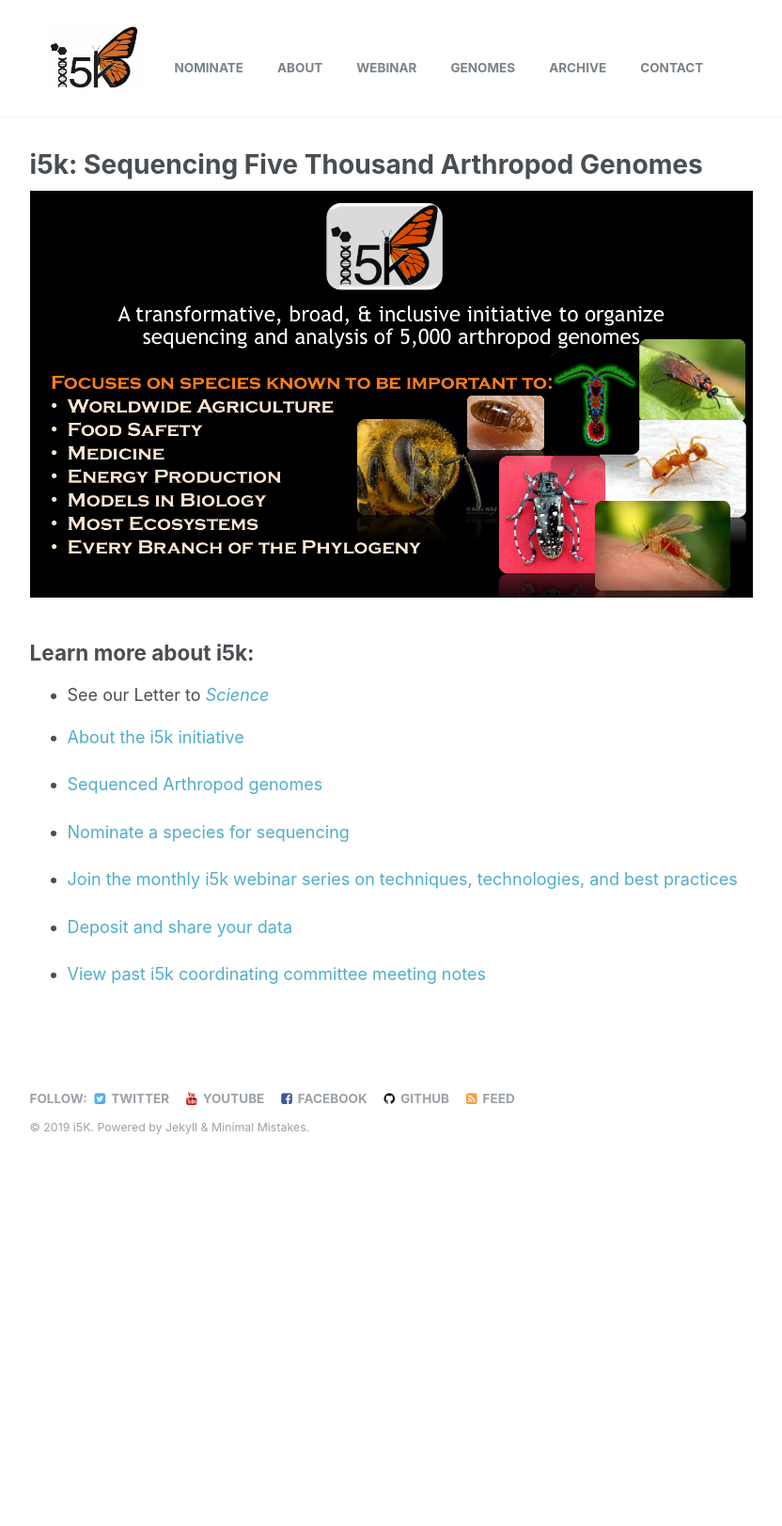
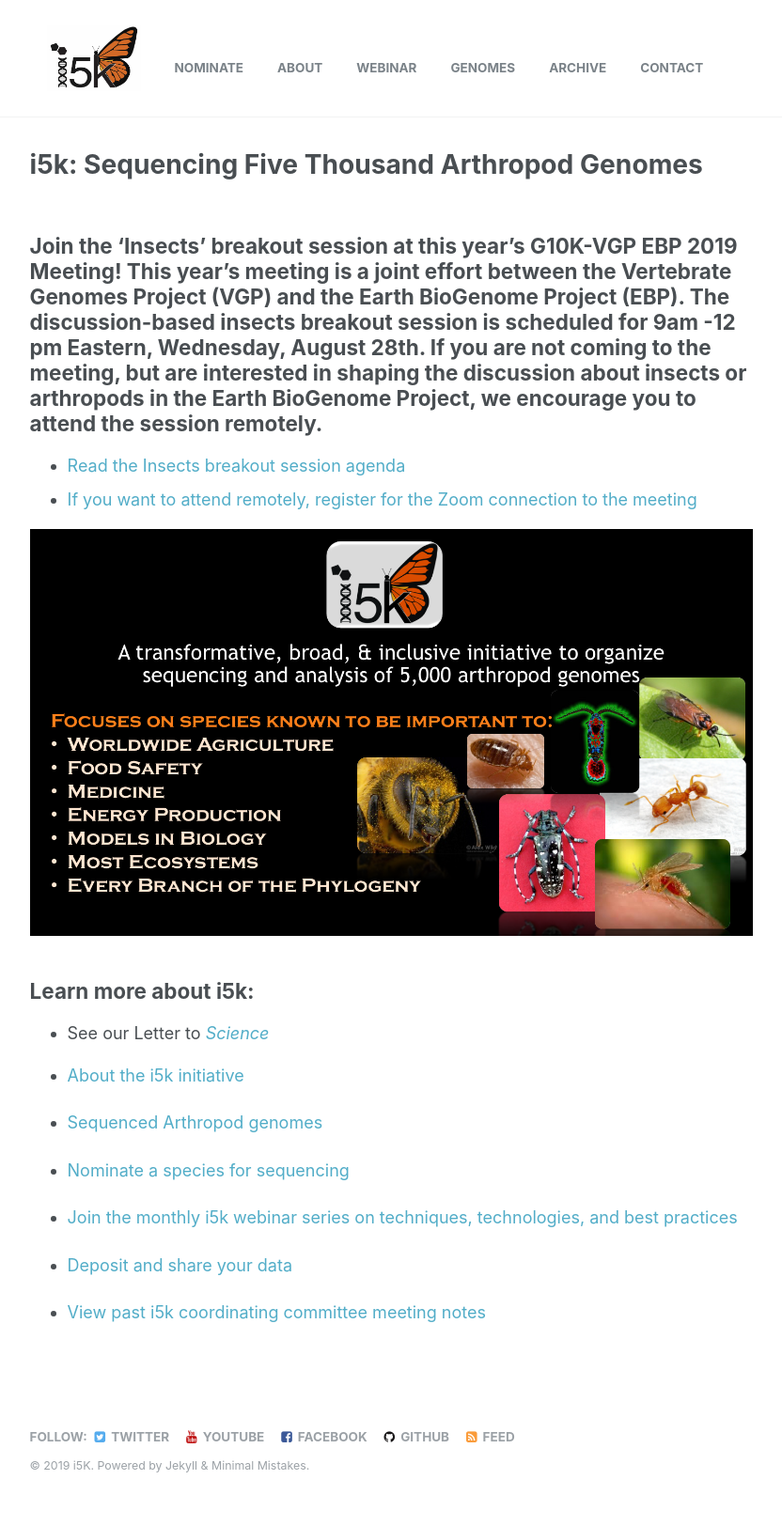
Before and after one commit to i5k/i5k.github.io, a Jekyll site: the page built from _pages/main.md, in a window 1280 px wide. Shown: the whole page at 94% size, without its empty margins (250-1082 px from the left). Built offline with Jekyll 4.4.1, drawn with Linux system fonts in a browser that asks for light colours; before the commit the page ends 1264 px from its top, so only the background shows below that.

Commit message:
Update main.md with EBP insects session information

```diff
--- a/_pages/main.md
+++ b/_pages/main.md
@@ -4,6 +4,12 @@ title: "i5k:  Sequencing Five Thousand Arthropod Genomes"
 type: single
 permalink: /
 ---
+
+
+## Join the 'Insects' breakout session at this year's G10K-VGP EBP 2019 Meeting! This year's meeting is a joint effort between the Vertebrate Genomes Project (VGP) and the Earth BioGenome Project (EBP). The discussion-based insects breakout session is scheduled for 9am -12 pm Eastern, Wednesday, August 28th. If you are not coming to the meeting, but are interested in shaping the discussion about insects or arthropods in the Earth BioGenome Project, we encourage you to attend the session remotely.
+* [Read the Insects breakout session agenda](ebp_insects_agenda)
+* [If you want to attend remotely, register for the Zoom connection to the meeting](https://zoom.us/meeting/register/6036afd9af5a0a9a7510d14dfea9e911)
+
 
 <img src="/images/i5k-Figure-details3.png" width="800" height="450">
 
```
